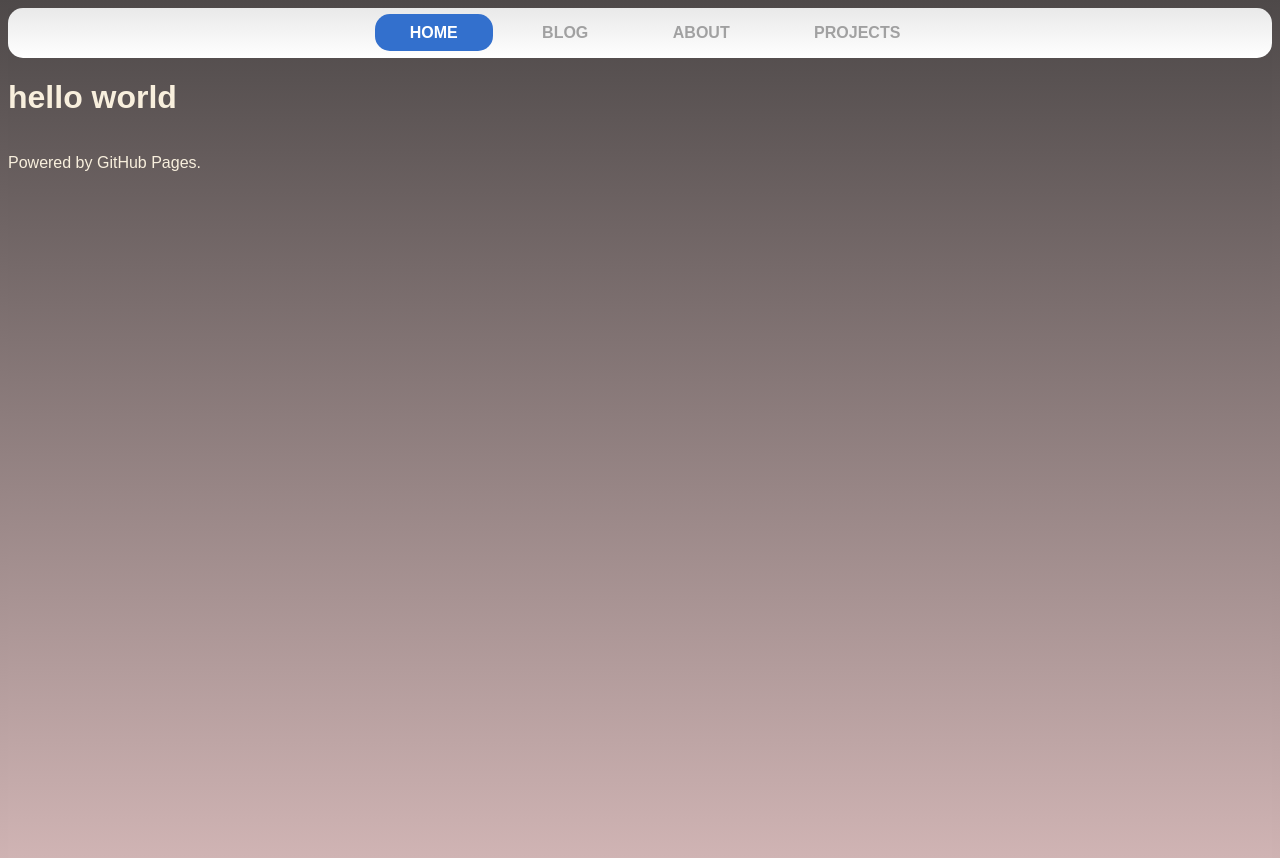
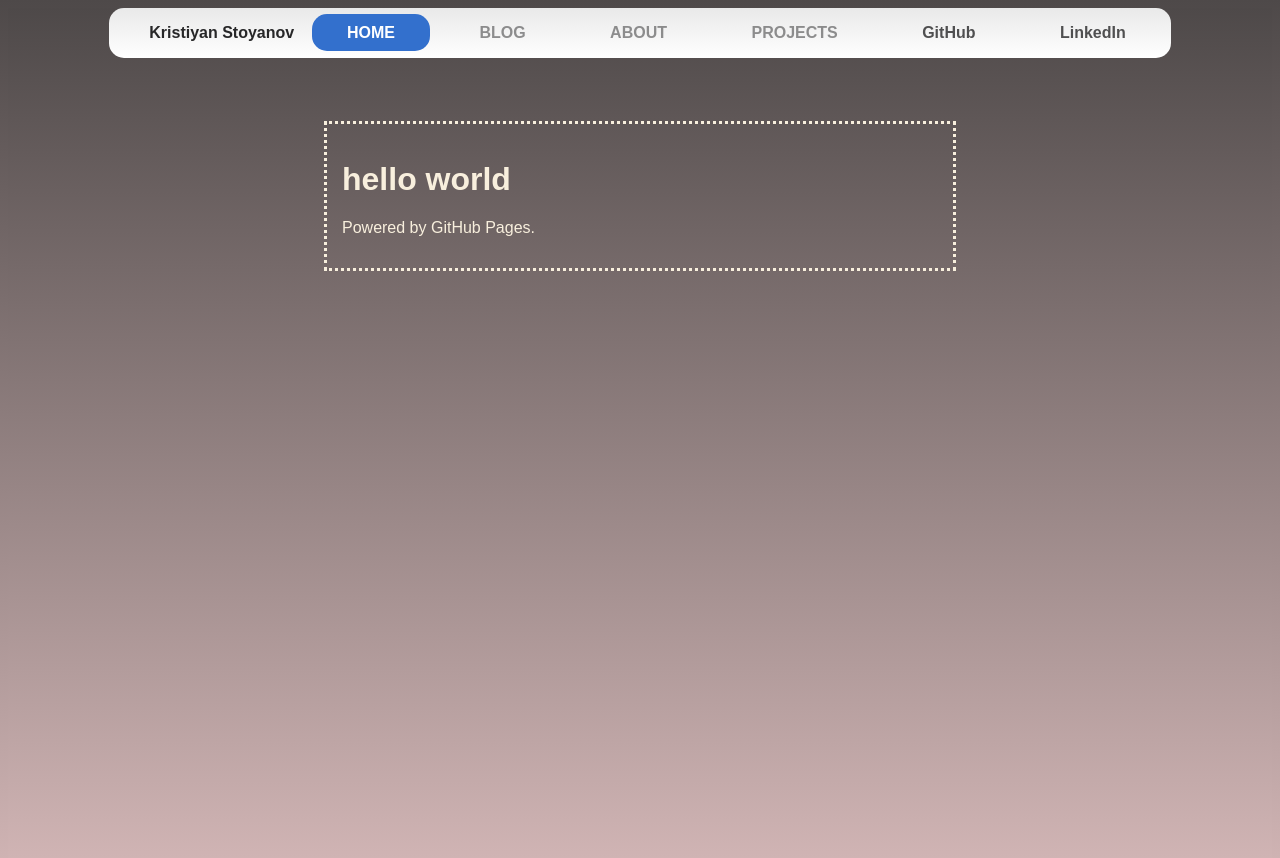
Before and after one commit to KrisKStoyanov/KrisKStoyanov.github.io, a Jekyll site: the page built from index.html, in a window 1280 px wide. Shown: the top 858 px of the page. Built offline with Jekyll 4.4.1, drawn with Linux system fonts in a browser that asks for light colours.

Commit message:
updated default layout and navbar style, added github and linkedin buttons to navbar

```diff
--- a/_data/navigation.yml
+++ b/_data/navigation.yml
@@ -6,3 +6,7 @@
   link: /about.html
 - name: PROJECTS
   link: /projects.html
+- name: GitHub
+  link: https://github.com/KrisKStoyanov
+- name: LinkedIn
+  link: https://www.linkedin.com/in/kristiyan-stoyanov-121651295/
--- a/_includes/navigation.html
+++ b/_includes/navigation.html
@@ -1,10 +1,15 @@
 <nav class="header-nav">
   <ul>
+    Kristiyan Stoyanov &nbsp&nbsp
     {% for item in site.data.navigation %}
-      <li >
+      <li>
         <a href="{{ item.link }}"
         {% if page.url == item.link %}
         class="selected"
+        {% elsif item.link == "https://github.com/KrisKStoyanov" %}
+        class = "external"
+        {% elsif item.link == "https://www.linkedin.com/in/kristiyan-stoyanov-121651295/" %}
+        class = "external"
         {% else %}
         class="available"
         {% endif %}
--- a/_layouts/default.html
+++ b/_layouts/default.html
@@ -8,7 +8,9 @@
     {% seo %}
   </head>
   <body>
-    {% include navigation.html %}
-    {{ content }}
+      {% include navigation.html %}
+    <div class="main-content">
+      {{ content }}
+    </div>
   </body>
 </html>
--- a/_sass/main.scss
+++ b/_sass/main.scss
@@ -17,20 +17,24 @@ body > *
 {
   background: linear-gradient(#e9e9e9, #ffffff);
   list-style: none;
-  text-align: center;
   margin: 0;
   padding: 0;
-  width: 100%;
+  //width: 80%;
   border-radius: 15px;
   font-weight: bold;
+  text-align: right;
+  overflow: hidden;
+  align-self: center;
+  float: right;
 }
 
 .header-nav ul
 {
   list-style: none;
+  color:#272728;
 }
 
-.header-nav ul li
+.header-nav li
 {
   display: inline-block;
   margin-right: 10px;
@@ -74,11 +78,35 @@ body > *
 .header-nav .available
 {
     color: #272728;
-    opacity: 0.4;
+    opacity: 0.5;
     transition: 0.3s;
 }
 
 .header-nav .available:hover
 {
-  opacity: 1
+  opacity: 1;
 }
+
+.header-nav .external
+{
+  color: #272728;
+  opacity: 0.8;
+  transition: 0.3s;
+}
+
+.header-nav .external:hover
+{
+  opacity: 1;
+}
+
+.developer-label
+{
+  width: 20%;
+}
+
+.main-content
+{
+  margin: 5% 25%;
+  padding: 15px 15px;
+  border-style: dotted;
+}
--- a/index.html
+++ b/index.html
@@ -3,10 +3,5 @@ layout: default
 title: Portfolio
 ---
 
-<!DOCTYPE html>
-<html>
-<body>
 <h1>{{ "Hello World" | downcase }}</h1>
 <p>Powered by GitHub Pages.</p>
-</body>
-</html>
```
